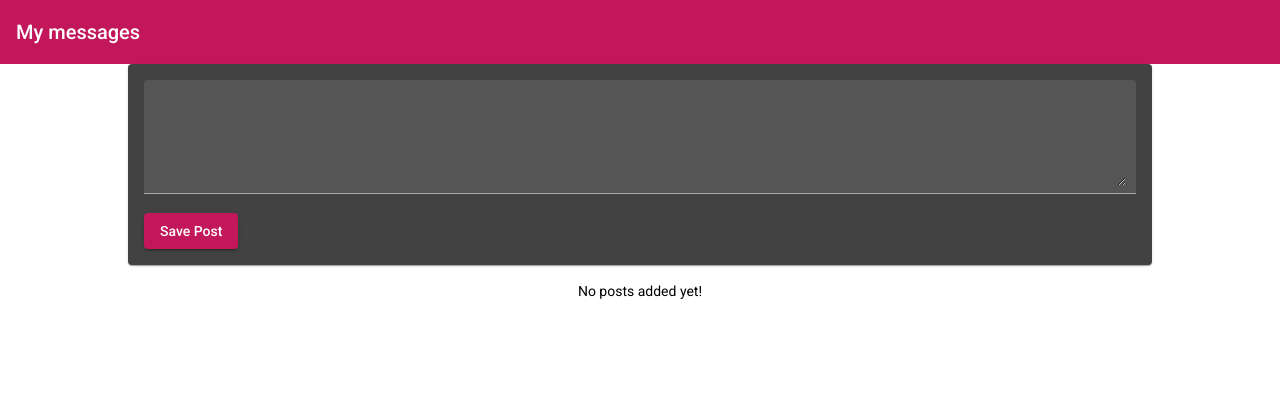
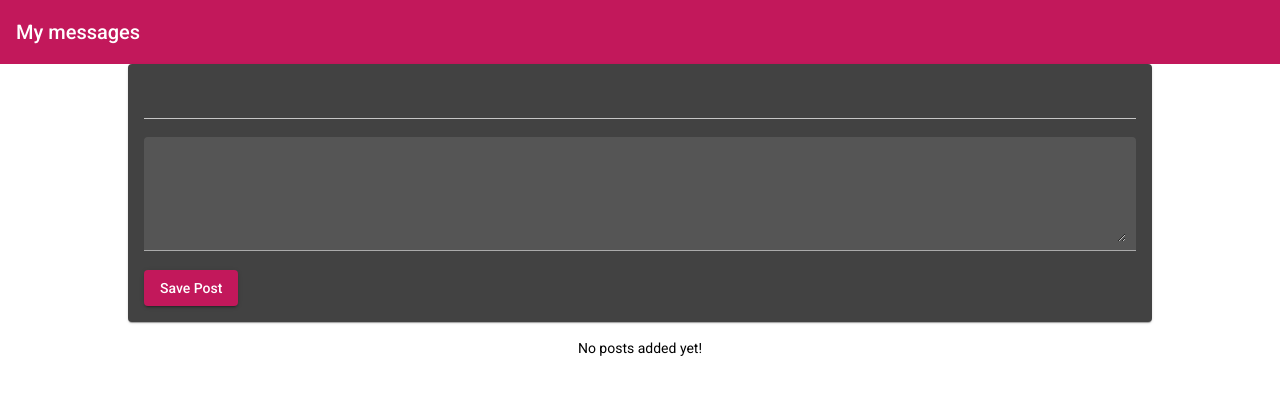
Before and after one commit to Krzyslox/BookingApp, an Angular app: page / in a window 1280 px wide. Shown: the top 394 px of the page. Built offline with nearby package versions, Linux system fonts and the light colour scheme.

Commit message:
Added creating posts functions with binding

```diff
--- a/src/app/app.component.html
+++ b/src/app/app.component.html
@@ -1,9 +1,5 @@
 <app-header></app-header>
 <main>
-    <app-post-create>
-    </app-post-create>
-    <app-post-list>
-
-    </app-post-list>
-
+    <app-post-create (postCreated)="onPostAdded($event)"></app-post-create>
+    <app-post-list [posts]="storedPosts"></app-post-list>
 </main>
--- a/src/app/app.component.ts
+++ b/src/app/app.component.ts
@@ -6,5 +6,8 @@
   styleUrls: ['./app.component.css']
 })
 export class AppComponent {
-  title = 'BookingApp';
+  storedPosts = [];
+  onPostAdded(post) {
+    this.storedPosts.push(post);
+  }
 }
--- a/src/app/posts/post-create/post-create.component.ts
+++ b/src/app/posts/post-create/post-create.component.ts
@@ -1,4 +1,4 @@
-import { Component } from '@angular/core';
+import { Component, EventEmitter, Output } from '@angular/core';
 
 @Component({
     selector: 'app-post-create',
@@ -6,10 +6,15 @@
     styleUrls: ['./post-create.css']
 })
 export class PostCreateComponent {
-    newPost = 'Test';
-    enteredValue = '';
+    enteredContent = '';
+    enteredTitle = '';
+    @Output() postCreated = new EventEmitter()
 
     onAddPost() {
-        this.newPost = this.enteredValue;
+        const post = {
+            title: this.enteredTitle,
+            content: this.enteredContent
+        }
+        this.postCreated.emit(post)
     }
 }
--- a/src/app/posts/post-create/post.create.component.html
+++ b/src/app/posts/post-create/post.create.component.html
@@ -1,6 +1,9 @@
 <mat-card>
+    <mat-form-field>
+        <input matInput type="text" [(ngModel)]="enteredTitle">
+    </mat-form-field>
     <mat-form-field appearance="fill">
-        <textarea matInput rows="5" [(ngModel)]="enteredValue"></textarea>
+        <textarea matInput rows="5" [(ngModel)]="enteredContent"></textarea>
     </mat-form-field>
     <button mat-raised-button color="primary" (click)="onAddPost()">Save Post</button>
 </mat-card>
--- a/src/app/posts/post-list/post-list.component.ts
+++ b/src/app/posts/post-list/post-list.component.ts
@@ -1,4 +1,4 @@
-import { Component, OnInit } from '@angular/core';
+import { Component, OnInit, Input } from '@angular/core';
 
 @Component({
   selector: 'app-post-list',
@@ -13,10 +13,7 @@
   //   { title: 'Third Post', content: 'This is the third post\'s content' }
   // ]
 
-  posts = [];
-
-  newPost = 'Test';
-  constructor() { }
+  @Input() posts = [];
 
   ngOnInit(): void {
   }
```
